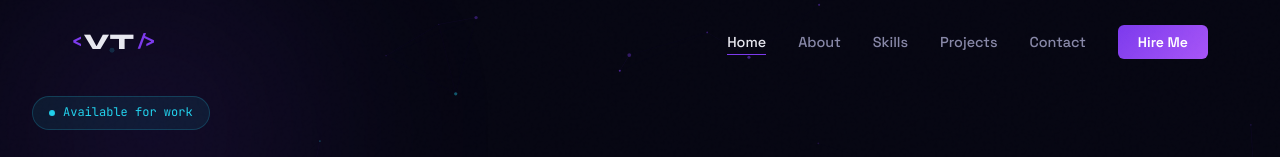
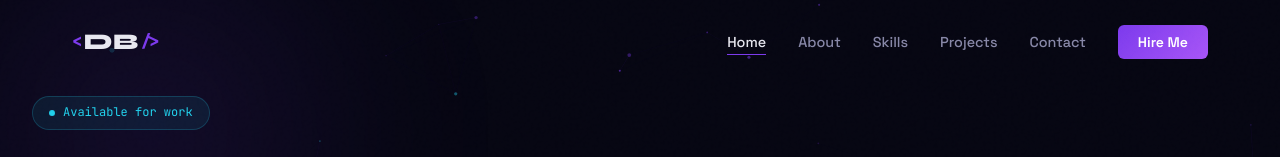
Before and after one commit to Digvijay-Bhota/Developer-Portfolio, a React (Create React App) app: page / in a window 1280 px wide. Shown: the top 157 px of the page. Built offline with nearby package versions, Linux system fonts and the light colour scheme.

Commit message:
Change logo text from 'VT' to 'DB'

```diff
--- a/src/components/Navbar.js
+++ b/src/components/Navbar.js
@@ -41,7 +41,7 @@ export default function Navbar() {
       <div className="nav-container">
         <a className="nav-logo" href="#home" onClick={() => handleNav('#home')}>
           <span className="logo-bracket">&lt;</span>
-          VT
+          DB
           <span className="logo-bracket">/&gt;</span>
         </a>
 
```
